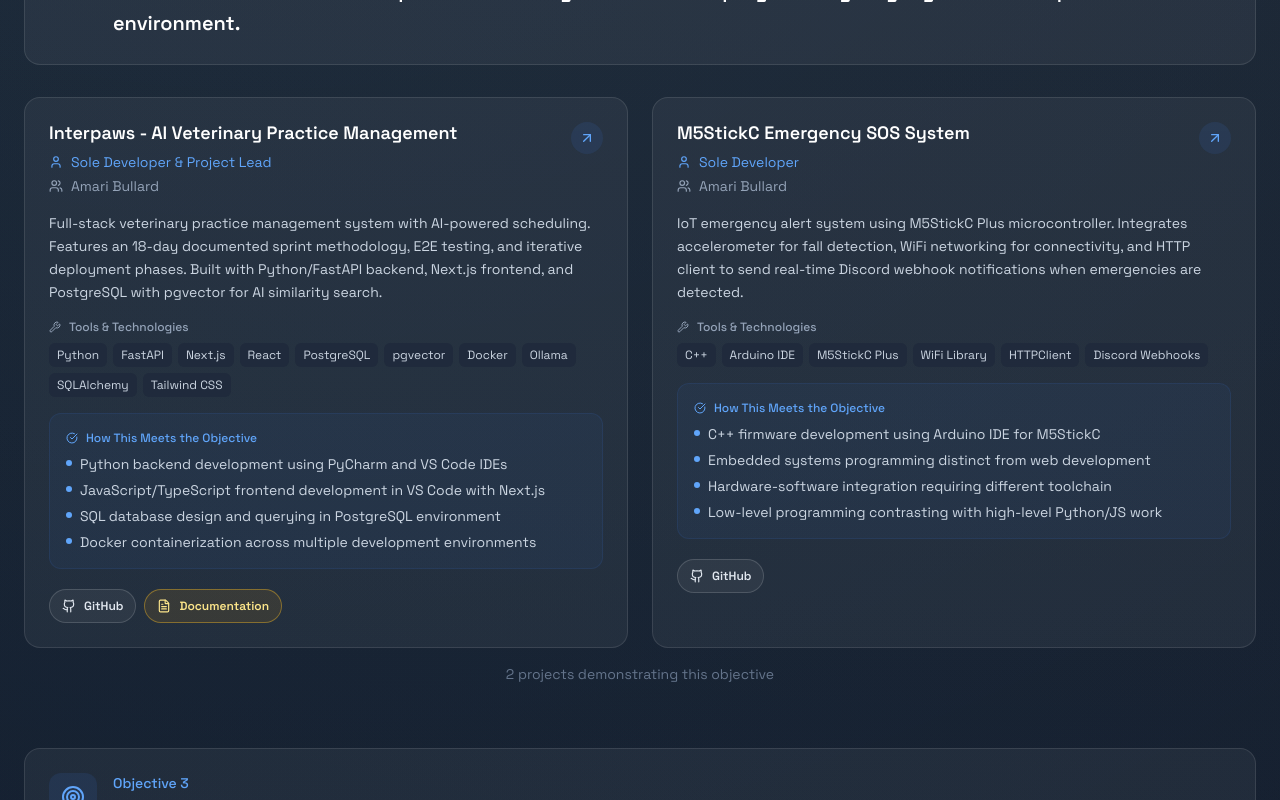
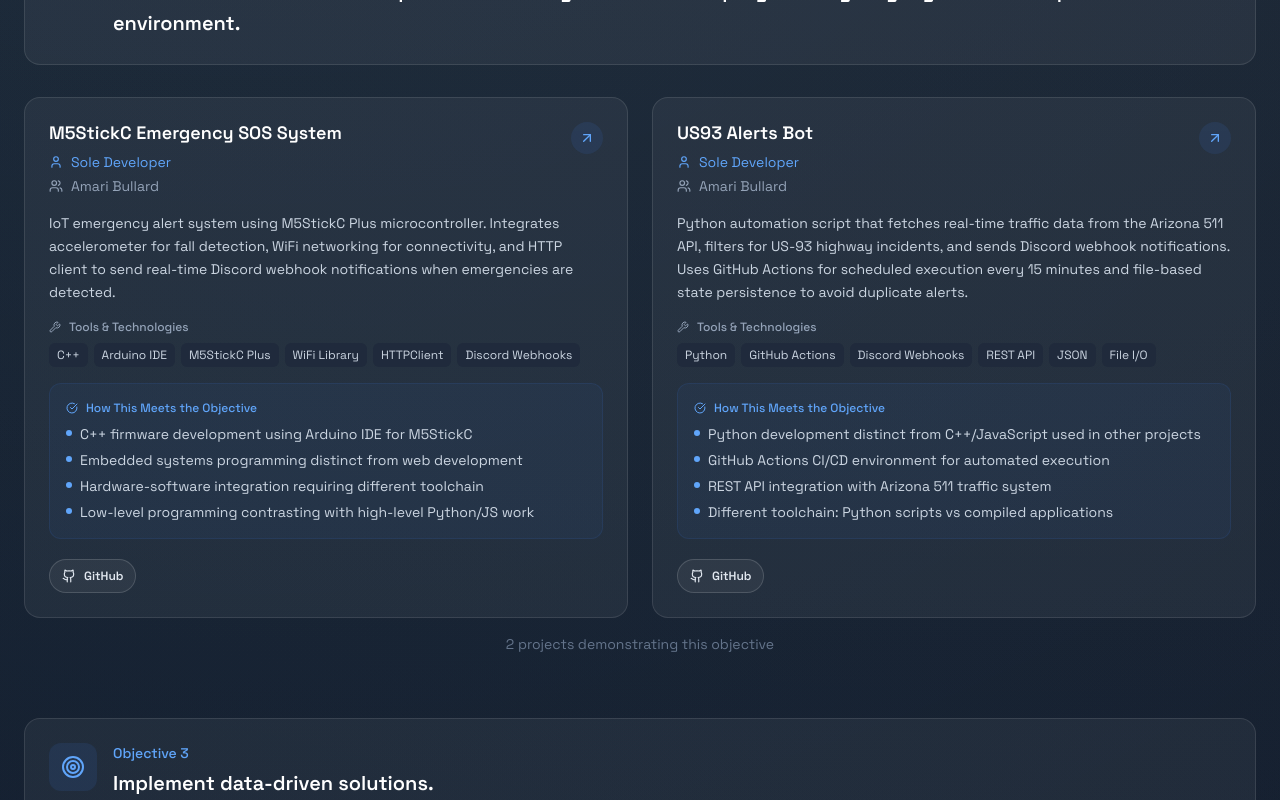
Before and after one commit to computerengineeringkid/AmariB, a React (Vite) app: page / in a window 1280 px wide. Shown: the part 3680-4480 px from the top of the page. Built offline with nearby package versions, Linux system fonts and the light colour scheme.

Commit message:
update
update

```diff
--- a/src/data/portfolioData.js
+++ b/src/data/portfolioData.js
@@ -169,6 +169,46 @@
     tools: ["Access Control Policy", "AES-256 Encryption", "IDS/SIEM Monitoring", "Audit/Log Review", "Incident Response Planning"],
     links: { docs: docs.enterpriseSecurityPlan },
     featured: false
+  },
+  us93AlertsBot: {
+    id: "us93AlertsBot",
+    title: "US93 Alerts Bot",
+    role: "Sole Developer",
+    team: ["Amari Bullard"],
+    description: "Python automation script that fetches real-time traffic data from the Arizona 511 API, filters for US-93 highway incidents, and sends Discord webhook notifications. Uses GitHub Actions for scheduled execution every 15 minutes and file-based state persistence to avoid duplicate alerts.",
+    tools: ["Python", "GitHub Actions", "Discord Webhooks", "REST API", "JSON", "File I/O"],
+    links: { github: "https://github.com/computerengineeringkid/us93-alerts" },
+    featured: false
+  },
+  thingspeakIot: {
+    id: "thingspeakIot",
+    title: "Thingspeak IoT Data Logger",
+    role: "Sole Developer",
+    team: ["Amari Bullard"],
+    description: "M5StickC Plus IoT application that collects sensor data and transmits it to ThingSpeak cloud platform for real-time visualization. Features WiFi connectivity, ThingSpeak API integration for data upload, and LCD display for local feedback. Demonstrates complete IoT data pipeline from device to cloud dashboard.",
+    tools: ["C++", "Arduino IDE", "M5StickC Plus", "ThingSpeak API", "WiFi", "HTTP Client"],
+    links: { github: "https://github.com/computerengineeringkid/Lab-5.1--Using-Thingspeak-API-to-collect-and-visualize-data" },
+    featured: false
+  },
+  ninjaPirateOop: {
+    id: "ninjaPirateOop",
+    title: "Ninja vs Pirate OOP Demo",
+    role: "Sole Developer",
+    team: ["Amari Bullard"],
+    description: "C++ console application demonstrating all four OOP pillars. Features abstract Character base class with pure virtual specialAction() method, Ninja and Pirate derived classes with polymorphic behavior, encapsulated health management with validation, and inheritance hierarchy for code reuse.",
+    tools: ["C++", "Visual Studio", "Object-Oriented Design"],
+    links: { github: "https://github.com/computerengineeringkid/oop-demo-ninja-pirate" },
+    featured: false
+  },
+  mazeGenerator: {
+    id: "mazeGenerator",
+    title: "Maze Generator",
+    role: "Sole Developer",
+    team: ["Amari Bullard"],
+    description: "C++ maze generation program using recursive depth-first search algorithm. Implements 2D vector grid for spatial data representation, Mersenne Twister for random direction shuffling, and recursive backtracking for path carving. Demonstrates dynamic memory allocation, bounds checking, and algorithm implementation.",
+    tools: ["C++", "Visual Studio", "STL Vectors", "Recursion", "Mersenne Twister RNG"],
+    links: { github: "https://github.com/computerengineeringkid/maze-generator" },
+    featured: false
   }
 }
 
@@ -203,21 +243,21 @@
     text: objectiveTexts.acs[1],
     projects: [
       {
-        ...projects.interpaws,
-        meetsObjective: [
-          "Python backend development using PyCharm and VS Code IDEs",
-          "JavaScript/TypeScript frontend development in VS Code with Next.js",
-          "SQL database design and querying in PostgreSQL environment",
-          "Docker containerization across multiple development environments"
-        ]
-      },
-      {
         ...projects.emergencySos,
         meetsObjective: [
           "C++ firmware development using Arduino IDE for M5StickC",
           "Embedded systems programming distinct from web development",
           "Hardware-software integration requiring different toolchain",
           "Low-level programming contrasting with high-level Python/JS work"
+        ]
+      },
+      {
+        ...projects.us93AlertsBot,
+        meetsObjective: [
+          "Python development distinct from C++/JavaScript used in other projects",
+          "GitHub Actions CI/CD environment for automated execution",
+          "REST API integration with Arizona 511 traffic system",
+          "Different toolchain: Python scripts vs compiled applications"
         ]
       }
     ]
@@ -236,12 +276,12 @@
         ]
       },
       {
-        ...projects.canvasTracker,
+        ...projects.thingspeakIot,
         meetsObjective: [
-          "SQLite database tracking courses, assignments, and notification history",
-          "Canvas LMS API integration for real-time data synchronization",
-          "Data-driven notifications based on due date calculations",
-          "Persistent storage enabling offline functionality and data analysis"
+          "ThingSpeak API integration for cloud data storage and visualization",
+          "Real-time sensor data collection and transmission",
+          "Data-driven dashboard updates based on device input",
+          "IoT data pipeline: embedded device → WiFi → cloud API → visualization"
         ]
       }
     ]
@@ -293,12 +333,12 @@
         ]
       },
       {
-        ...projects.interpaws,
+        ...projects.ninjaPirateOop,
         meetsObjective: [
-          "SQLAlchemy ORM with class hierarchy (Clinic, Staff, Client, Pet, Booking)",
-          "Encapsulated business logic within model classes",
-          "Relationship patterns implementing association and composition",
-          "Polymorphic query patterns using SQLAlchemy inheritance"
+          "Abstract base class Character with pure virtual specialAction() function",
+          "Polymorphic behavior through Ninja and Pirate derived class overrides",
+          "Encapsulation with private health member and validated setter",
+          "Inheritance hierarchy demonstrating code reuse and extensibility"
         ]
       }
     ]
@@ -308,21 +348,21 @@
     text: objectiveTexts.acs[5],
     projects: [
       {
-        ...projects.interpaws,
-        meetsObjective: [
-          "Vectors: pgvector embeddings for AI similarity search",
-          "Hash tables: Python dictionaries for caching and fast lookups",
-          "Linked data: SQLAlchemy relationships connecting related entities",
-          "Tree structures: Nested JSON responses for hierarchical API data"
-        ]
-      },
-      {
         ...projects.canvasTracker,
         meetsObjective: [
           "Relational models with foreign key relationships (Course → Assignment)",
           "Indexed queries for efficient data retrieval performance",
           "Hierarchical data: Courses → Assignments → Notifications structure",
           "Queue-based notification scheduling with APScheduler"
+        ]
+      },
+      {
+        ...projects.mazeGenerator,
+        meetsObjective: [
+          "2D vector grid (std::vector<std::vector<char>>) for spatial data representation",
+          "Recursive depth-first search algorithm for maze generation",
+          "Stack-based backtracking through recursion call stack",
+          "Dynamic memory management with STL containers"
         ]
       }
     ]
```
